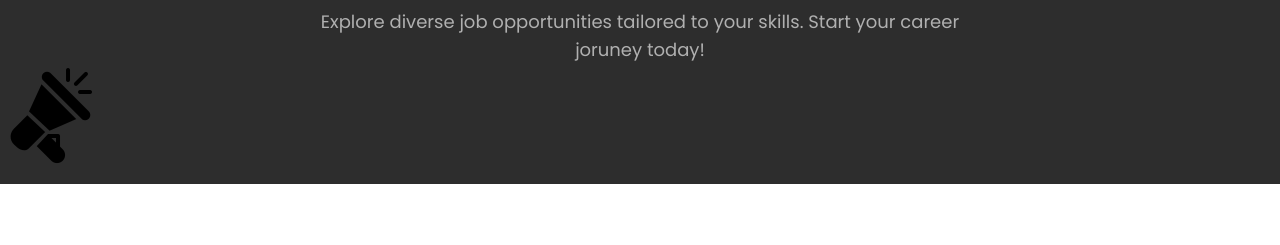
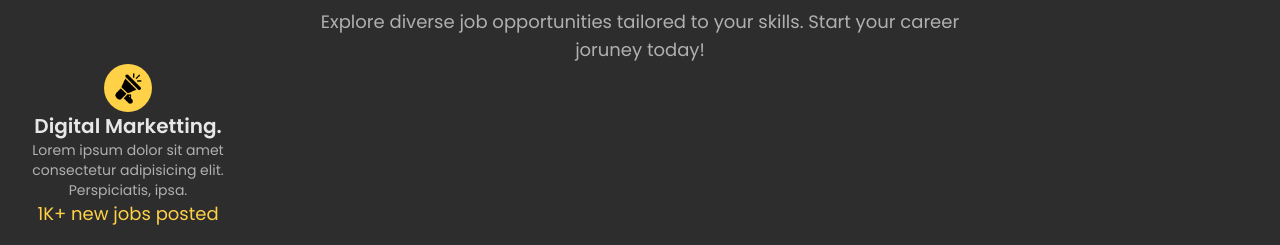
Before and after one commit to BitanXD/JobSeek-Portal, a React (Create React App) app in the folder job-portal-frontend/: page / in a window 1280 px wide. Shown: the part 767-1012 px from the top of the page. Before the commit the page ends 951 px from the top, so only its background shows below. Built offline with nearby package versions, Linux system fonts and the light colour scheme.

Commit message:
job category

```diff
--- a/job-portal-frontend/package.json
+++ b/job-portal-frontend/package.json
@@ -4,6 +4,7 @@
   "private": true,
   "dependencies": {
     "@emotion/react": "^11.14.0",
+    "@mantine/carousel": "^8.0.2",
     "@mantine/core": "^8.0.1",
     "@mantine/hooks": "^8.0.1",
     "@tabler/icons": "^3.33.0",
@@ -16,6 +17,8 @@
     "@types/node": "^16.18.126",
     "@types/react": "^19.1.5",
     "@types/react-dom": "^19.1.5",
+    "embla-carousel": "^8.6.0",
+    "embla-carousel-react": "^8.6.0",
     "react": "^19.1.0",
     "react-dom": "^19.1.0",
     "react-fast-marquee": "^1.6.5",
--- a/job-portal-frontend/src/App.tsx
+++ b/job-portal-frontend/src/App.tsx
@@ -1,6 +1,7 @@
 import "./App.css";
 import { createTheme, MantineProvider } from "@mantine/core";
 import "@mantine/core/styles.css";
+import '@mantine/carousel/styles.css';
 import HomePage from "./Pages/HomePage";
 import { BrowserRouter, Route, Routes } from "react-router-dom";
 
--- a/job-portal-frontend/src/LandingPage/JobCategory.tsx
+++ b/job-portal-frontend/src/LandingPage/JobCategory.tsx
@@ -7,13 +7,13 @@ const JobCategory = () => {
       <div className="text-lg text-mine-shaft-300 text-center w-1/2 mx-auto">
         Explore diverse job opportunities tailored to your skills. Start your career joruney today!
       </div>
-      <div>
-        <div>
-            <img src="/Category/Digital Marketing.png" alt="" />
+      <div className="flex flex-col items-center w-64">
+        <div className="p-2 bg-bright-sun-300 rounded-full">
+            <img className="h-8 w-8" src="/Category/Digital Marketing.png" alt="" />
         </div>
-        <div></div>
-        <div></div>
-        <div></div>
+        <div className="text-mine-shaft-100 text-xl font-semibold">Digital Marketting.</div>
+        <div className="text-sm text-center text-mine-shaft-300">Lorem ipsum dolor sit amet consectetur adipisicing elit. Perspiciatis, ipsa.</div>
+        <div className="text-bright-sun-300 text-lg">1K+ new jobs posted</div>
       </div>
     </div>
   );
```
Also changed, not shown: 1 other file (tests, documents, lock files or other folders).
